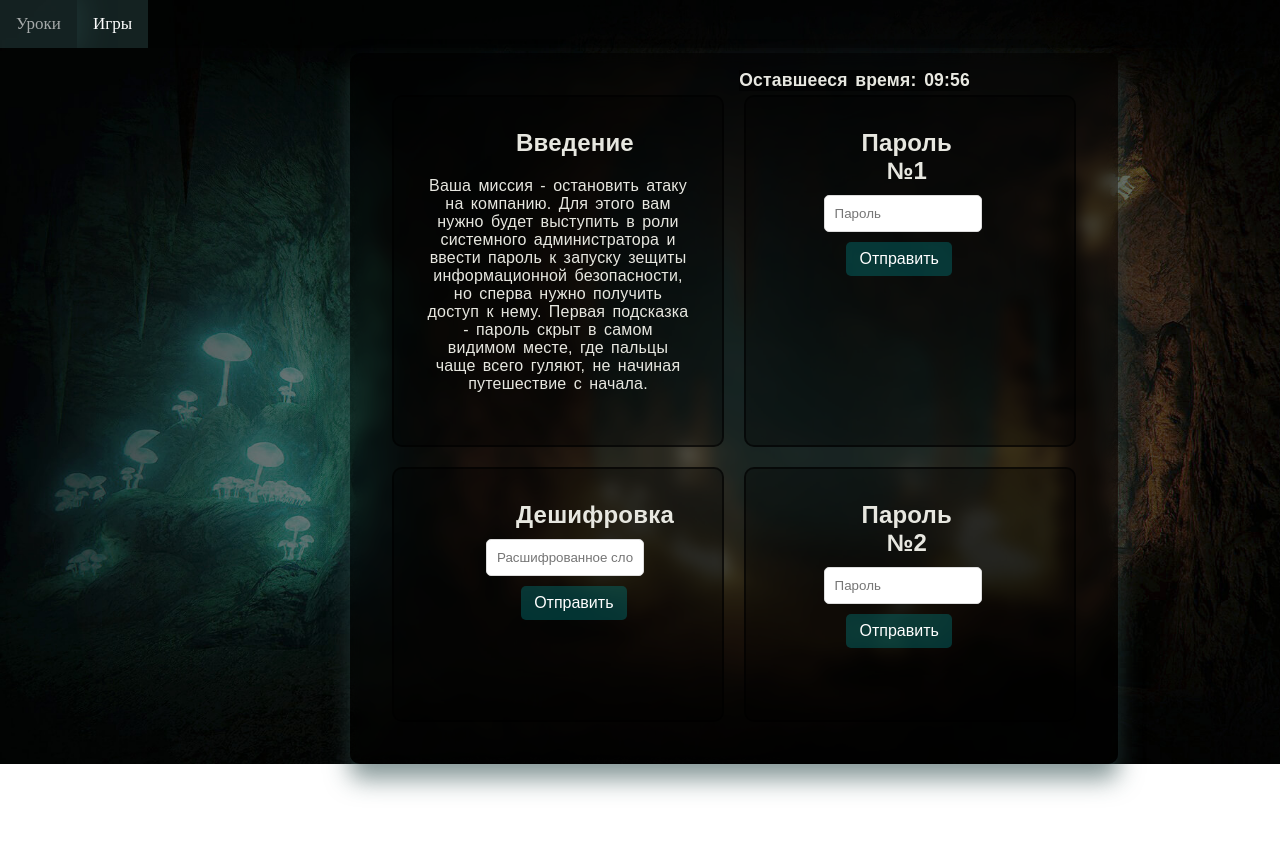
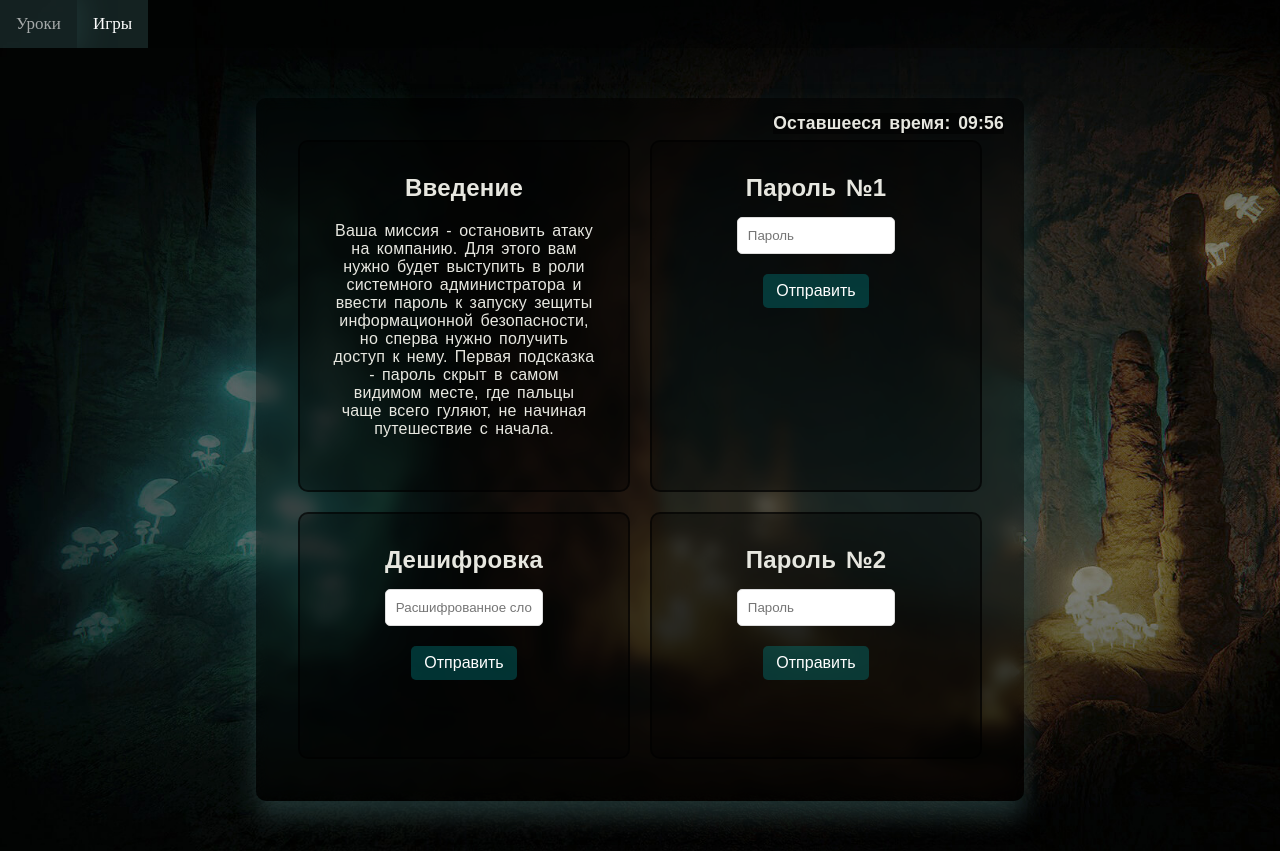
Before and after one commit to Alish04/forest, a website: page ready-html/game5.html in a window 1280 px wide. Before the commit the page ends 800 px from the top, so only its background shows below. Drawn offline with Linux system fonts and the light colour scheme.

Commit message:
в стилях подправил чтобы все находилось по центру

```diff
--- a/ready-html/css/game1.css
+++ b/ready-html/css/game1.css
@@ -52,8 +52,7 @@ body {
     border-radius: 10px;
     padding: 2rem;
     width: 40%;
-    margin-left: 450px;
-    margin-top: 150px;
+    margin: 150px auto;
 }
 
 #result {
@@ -110,8 +109,7 @@ button {
     display: block;
     width: 50%;
     padding: 10px;
-    margin-bottom: 10px;
-    margin-left: 140px;
+    margin: 10px auto;
     border: none;
     background-color: rgba(0, 128, 128, 0.49);
     color: white;
--- a/ready-html/css/game2.css
+++ b/ready-html/css/game2.css
@@ -39,7 +39,7 @@ body {
 
 .container {
     display: flex;
-    margin-bottom: 20px;
+    margin: 200px auto;
     background: rgba(0,0,0,.8);
     box-shadow: 0 15px 25px rgba(47, 79, 79);
     backdrop-filter: blur(7px);
@@ -47,8 +47,6 @@ body {
     border-radius: 10px;
     padding: 2rem;
     width: 40%;
-    margin-left: 450px;
-    margin-top: 150px;
 }
 
 #passwordInput {
@@ -56,11 +54,19 @@ body {
     padding: 10px;
     border-radius: 5px;
     border: 1px solid #ddd;
-    margin-top: 50px;
 }
 
-.input-section, .requirements {
-    padding: 20px;
+
+.input-section{
+    position: absolute;
+    width: 90%;
+    padding: 10px;
+}
+
+.requirements{
+    position: relative;
+    margin-top: 50px;
+    padding: 10px;
 }
 
 h2 {
@@ -95,6 +101,9 @@ p {
 
 
 #finishButton {
+    position: fixed;
+    right: 105px;
+    bottom: 20px;
     padding: 10px 20px;
     cursor: pointer;
     border: none;
--- a/ready-html/css/game3.css
+++ b/ready-html/css/game3.css
@@ -36,9 +36,6 @@ body {
     color: white;
 }
 
-
-
-
 .container {
     background: rgba(0,0,0,.8);
     box-shadow: 0 15px 25px rgba(47, 79, 79);
@@ -47,8 +44,7 @@ body {
     border-radius: 10px;
     padding: 2rem;
     width: 40%;
-    margin-left: 450px;
-    margin-top: 150px;
+    margin: 150px auto;
 }
 
 h2 {
@@ -59,13 +55,12 @@ h2 {
 }
 
 textarea, input, button {
-    position: center;
+    display: block;
     width: 50%;
+    margin: 10px auto;
     padding: 10px;
-    margin: 10px 0;
     border-radius: 5px;
     border: 1px solid #ddd;
-    margin-left: 140px;
 }
 
 #task {
@@ -89,8 +84,6 @@ button {
     display: block;
     width: 50%;
     padding: 10px;
-    margin-bottom: 10px;
-    margin-left: 140px;
     border: none;
     background-color: rgba(0, 128, 128, 0.49);
     color: white;
--- a/ready-html/css/game4.css
+++ b/ready-html/css/game4.css
@@ -45,8 +45,7 @@ body {
     border-radius: 10px;
     padding: 2rem;
     width: 40%;
-    margin-left: 450px;
-    margin-top: 150px;
+    margin: 150px auto;
 }
 
 h1 {
@@ -75,25 +74,23 @@ p {
 }
 
 span {
+    display: block;
     text-align: center;
     color: #e7e7e0;
     font-family: Arial, Helvetica, sans-serif;
     width: 100%;
-    margin-top: 20px;
-    margin-bottom: 20px;
+    margin: 0 auto;
     letter-spacing: 0.2px;
     word-spacing: 2.6px;
-    margin-left: 125px;
 }
 
 select {
-    position: center;
+    display: block;
+    margin: 10px auto;
     width: 50%;
     padding: 10px;
-    margin: 10px 0;
     border-radius: 5px;
     border: 1px solid #ddd;
-    margin-left: 140px;
 }
 
 option {
@@ -102,10 +99,9 @@ option {
 
 button {
     display: block;
+    margin: 10px auto;
     width: 50%;
     padding: 10px;
-    margin-bottom: 10px;
-    margin-left: 140px;
     border: none;
     background-color: rgba(0, 128, 128, 0.49);
     color: white;
@@ -117,3 +113,13 @@ button {
 button:hover {
     background-color: rgba(1, 94, 94, 0.55);
 }
+
+#result{
+    text-align: center;
+    color: #e7e7e0;
+    font-family: Arial, Helvetica, sans-serif;
+    width: 100%;
+    margin: 10px auto;
+    letter-spacing: 0.2px;
+    word-spacing: 2.6px;
+}
--- a/ready-html/css/game5.css
+++ b/ready-html/css/game5.css
@@ -50,8 +50,7 @@ body {
     padding: 2rem;
     width: 60%;
     height: 100%;
-    margin-left: 350px;
-    margin-top: 5px;
+    margin: 50px auto;
 }
 
 .box {
@@ -74,8 +73,7 @@ h2 {
     letter-spacing: 0.2px;
     word-spacing: 2.6px;
     font-family: Arial, Helvetica, sans-serif;
-    margin-right: 90px;
-    margin-left: 90px;
+    margin: 0 auto;
 }
 
 h3 {
@@ -107,26 +105,21 @@ p {
 }
 
 input[type=text] {
-    margin-top: 10px;
-    margin-bottom: 10px;
-    position: center;
     width: 60%;
     padding: 10px;
     border-radius: 5px;
     border: 1px solid #ddd;
-    margin-left: 60px;
-    margin-right: 60px;
+    margin: 15px auto;
 }
 
 .timer {
-    position: fixed;
-    top: 10px;
+    position: absolute;
+    top: 5px;
     right: 10px;
     padding: 10px;
     border-radius: 5px;
     font-size: 15px;
-    margin-top: 50px;
-    margin-right:290px;
+    margin: auto;
 }
 
 button {
@@ -139,8 +132,7 @@ button {
     font-size: 16px;
     cursor: pointer;
     border-radius: 5px;
-    margin-left: 95px;
-    margin-right: 90px;
+    margin: 5px auto;
 }
 
 button:hover {
--- a/ready-html/game5.html
+++ b/ready-html/game5.html
@@ -19,6 +19,9 @@
     </div>
 
     <div class="container">
+        <div id="timer" class="timer">
+            <h3>Оставшееся время: <span id="time">10:00</span></h3>
+        </div>
         <div id="instructions" class="box">
             <h2>Введение</h2>
             <p>Ваша миссия - остановить атаку на компанию. Для этого вам нужно будет выступить в роли системного администратора и ввести пароль к запуску зещиты информационной безопасности, но сперва нужно получить доступ к нему. Первая подсказка - пароль скрыт в самом видимом месте, где пальцы чаще всего гуляют, не начиная путешествие с начала.</p>
@@ -47,10 +50,6 @@
 
     </div>
 
-    <div id="timer" class="timer">
-        <h3>Оставшееся время: <span id="time">10:00</span></h3>
-    </div>
-
     <script src="js/game5.js"></script>
 
 </body>
--- a/ready-html/js/game2.js
+++ b/ready-html/js/game2.js
@@ -42,7 +42,6 @@ document.addEventListener('DOMContentLoaded', () => {
 
     const exitButton = document.getElementById('exitButton');
     exitButton.addEventListener('click', () => {
-        alert("Выход из игры...");
-        // Для перенаправления на другую страницу можно использовать
+        window.location.href='game.html'
     });
 });
--- a/ready-html/js/game3.js
+++ b/ready-html/js/game3.js
@@ -57,5 +57,5 @@ function changeMode() {
 }
 
 function exitGame() {
-    window.location.reload();
+    window.location.href='game.html';
 }
--- a/ready-html/js/game4.js
+++ b/ready-html/js/game4.js
@@ -110,6 +110,7 @@ function tryAgain() {
 function exit() {
     clearInterval(timerInterval);
     document.getElementById("gameResult").style.display = "none";
+    window.location.href='game.html'
 }
 
 // Load initial scenario and start timer
```
Also changed, not shown: ready-html/game2.html (+1 -1 lines), ready-html/game3.html (+1 -1 lines), ready-html/game4.html (+1 -1 lines).
